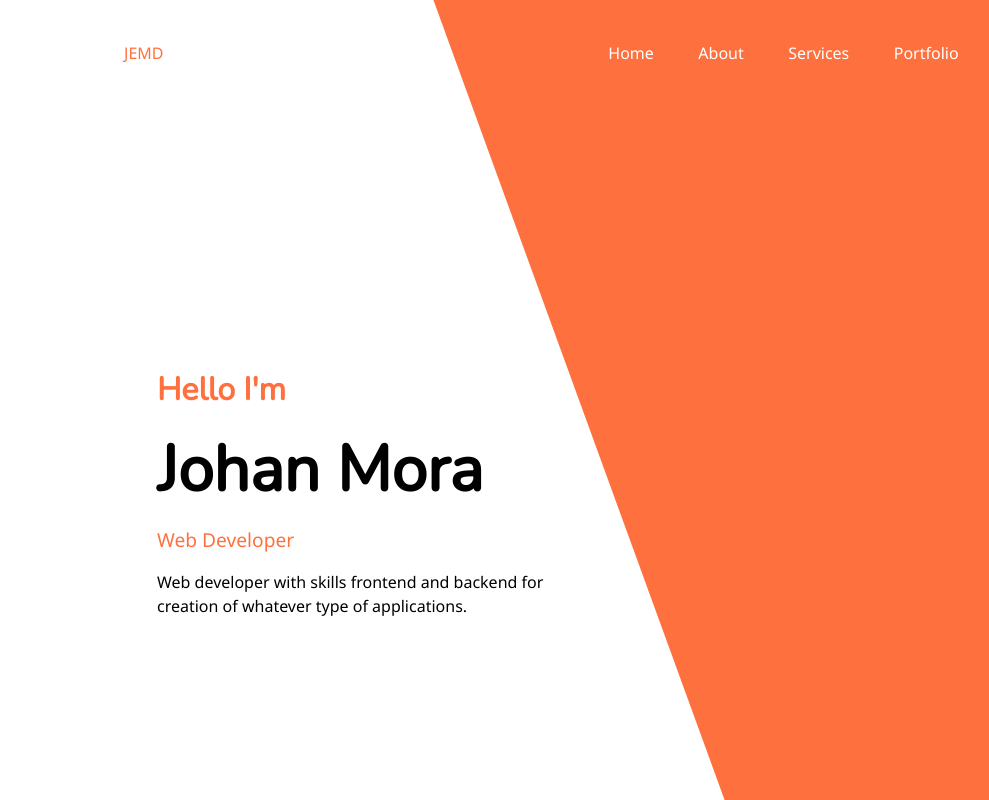
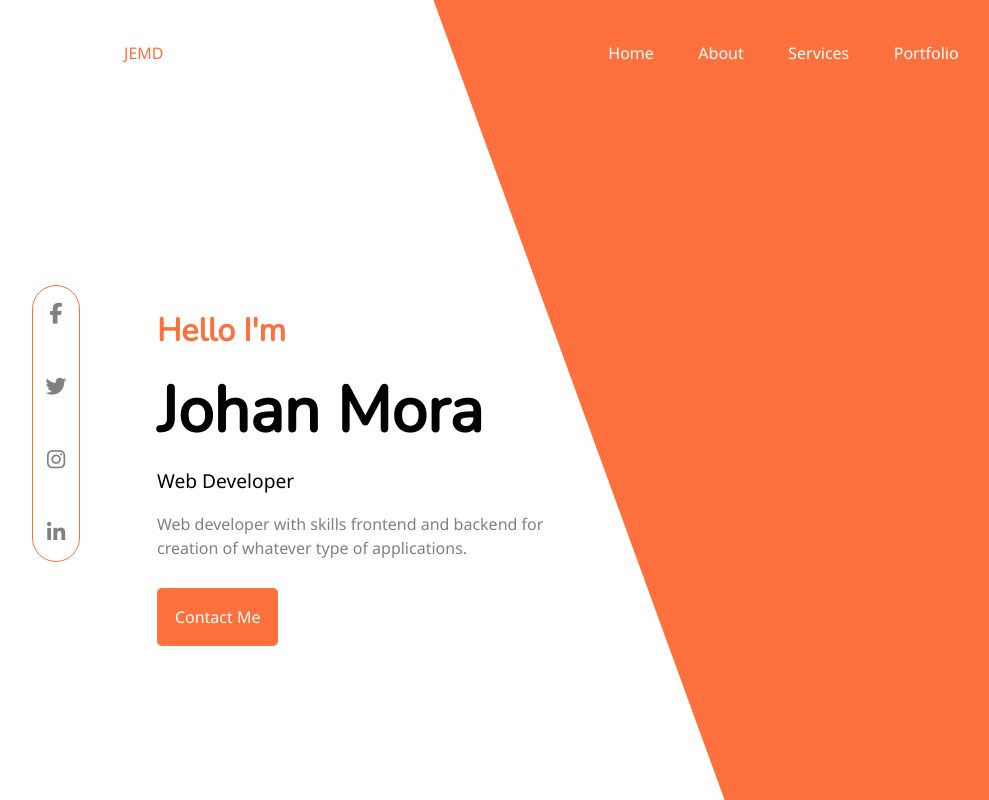
Before and after one commit to Aujemd/Portfolio-React, a React app: page / in a window 1280 px wide. Shown: the top 800 px of the page, without its empty margins (35-1024 px from the left). Built offline with nearby package versions, Linux system fonts and the light colour scheme.

Commit message:
Home estilado

```diff
--- a/public/index.html
+++ b/public/index.html
@@ -4,6 +4,7 @@
 <head>
   <meta charset="utf-8" />
   <meta name="viewport" content="width=device-width, initial-scale=1, shrink-to-fit=no" />
+  <script src="https://kit.fontawesome.com/a4cdf08db8.js" crossorigin="anonymous"></script>
   <title>JEMD</title>
 </head>
 
--- a/src/components/Banner.js
+++ b/src/components/Banner.js
@@ -1,11 +1,15 @@
 import React from 'react'
+import {Social} from './Social'
+
 export const Banner = () => {
     return <div className="home-banner">
+        <Social/>
         <div className="home-banner-content">
             <h2 className="home-banner-salute">Hello I'm</h2>
             <h1 className="home-banner-name">Johan Mora</h1>
             <p className="home-banner-title">Web Developer</p>
             <p className="home-banner-text">Web developer with skills frontend and backend for creation of whatever type of applications.</p>
+            <a href='#' className="home-banner-button">Contact Me</a>
         </div>
     </div>
 }
--- /dev/null
+++ b/src/components/Social.js
@@ -0,0 +1,12 @@
+import React from 'react'
+
+export const Social = () => {
+    return <div className="home-social">
+        <ul>
+            <li><a href="#"><i className="fab fa-facebook-f"></i></a></li>
+            <li><a href="#"><i className="fab fa-twitter"></i></a></li>
+            <li><a href="#"><i className="fab fa-instagram"></i></a></li>
+            <li><a href="#"><i className="fab fa-linkedin-in"></i></a></li>
+        </ul>
+    </div>
+}
--- a/src/containers/Home.js
+++ b/src/containers/Home.js
@@ -8,6 +8,5 @@ export const Home = () => {
         <div className="home-hero"/>
         <div className="home-skew"/>
         <Banner/>
-        <div className="home-social"/>
     </div>
 }
--- a/src/sass/components/Home.scss
+++ b/src/sass/components/Home.scss
@@ -1,4 +1,5 @@
-.home-container{
+.home{
+    &-container{
         height: 100vh;
         @include display-grid;
         @include grid-template-columns(1fr grid-repeat(3));
@@ -7,7 +8,7 @@
                             "banner banner hero hero";
     }
 
-.home-navbar{
+    &-navbar{
         grid-area: nav;
         // background: red;
         z-index: 100;
@@ -43,18 +44,15 @@
                 margin-right: 20%;
             }
         }
-
-
-
     }
 
-.home-hero{
+    &-hero{
         grid-area: hero;
         // background: blue;
         grid-row: 2 / 5;
     }
 
-.home-skew{
+    &-skew{
         position: absolute;
         background: $color-primario;
         top: 0;
@@ -65,9 +63,8 @@
         width: 200%;
     }
 
-.home-banner{
+    &-banner{
         grid-area: banner;
-    // background: pink;
         grid-row: 2 / 5;
         display: flex;
         align-items: center;
@@ -75,6 +72,7 @@
 
         &-content{
             width: 70%;
+            margin-bottom: 10%;
         }
 
         &-salute{
@@ -91,10 +89,55 @@
         &-title{
             font-size: 1.2em;
             font-family: $Fuente2;
-        color: $color-primario;
         }
 
         &-text{
             font-family: $Fuente2;
+            color: gray;
+            margin-bottom: 10%;
+        }
+
+        &-button{
+            font-family: $Fuente2;
+            background: $color-primario;
+            color: white;
+            padding: 4%;
+            text-decoration: none;
+            border-radius: 5px;
         }
     }
+
+    &-social{
+
+        margin-right: 12%;
+        padding: 2%;
+        margin-bottom: 24%;
+        border: .5px solid $color-primario;
+        border-radius: 40px;
+
+        ul{
+            display: flex;
+            flex-direction: column;
+            justify-content: center;
+            align-items: center;
+            list-style: none;
+            padding: 0;
+            margin: 0;
+            li{
+                margin-bottom: 200%;
+                a{
+                    font-size: 1.3em;
+                    color: gray;
+                }
+
+                a:hover{
+                    color: $color-primario;
+                }
+            }
+
+            li:last-of-type{
+                margin-bottom: 0;
+            }
+        }
+    }
+}
```
Lines whose indentation alone changed are shown as unchanged.
